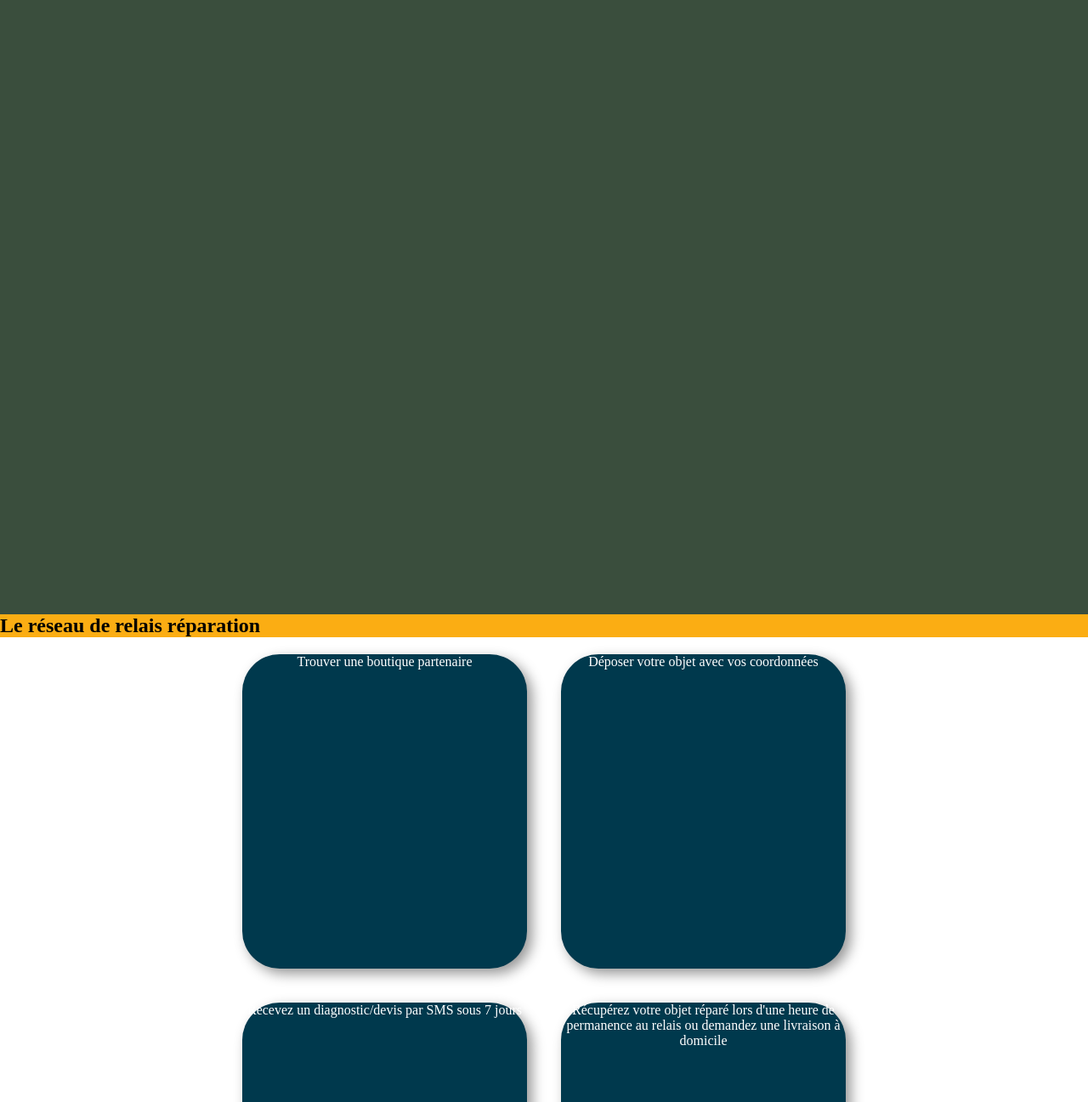
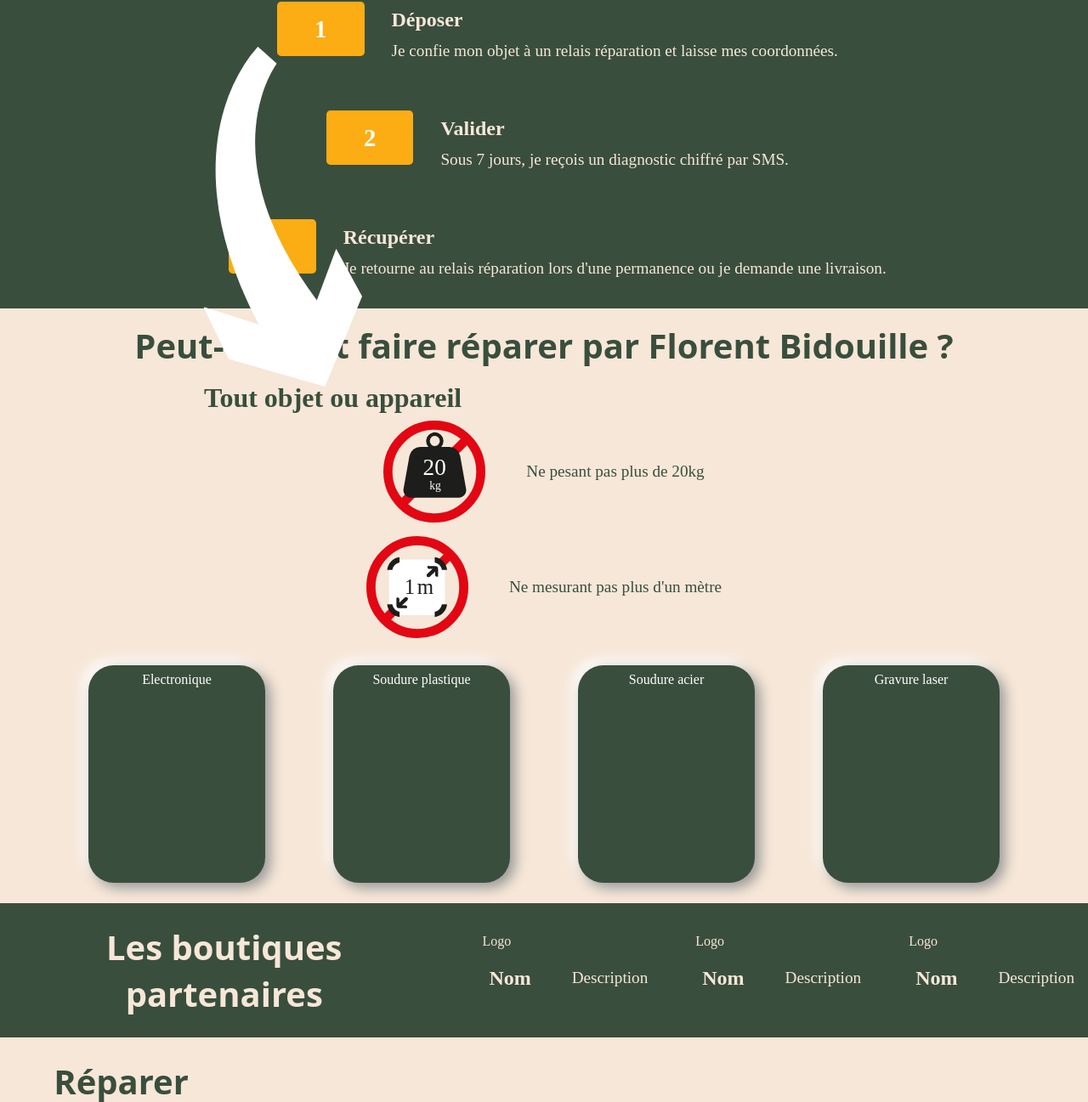
Before and after one commit to flodouille/siteinternet, a plain HTML site: page index.html in a window 1280 px wide. Shown: the part 345-1642 px from the top of the page at 85% size. Drawn offline with Linux system fonts and the light colour scheme; a web font is replaced by a local one.

Commit message:
Add files via upload

```diff
--- a/index.html
+++ b/index.html
@@ -11,54 +11,109 @@
 <body>
 
     <header>
-        <img src="logo.svg" alt="Logo du site">
+        <img src="SVG/logo.svg" alt="Logo du site">
             <ul>
                 <li>LES BOUTIQUES PARTENAIRES</li>
                 <li>A PROPOS</li>
                 <li>CONTACT</li>
             </ul>
     </header>
-    <div id="comment">
+    <div class="partie1">
         <h1>Le relais réparation, commment ça marche ?</h1>
+        <img src="SVG/fleche.svg" alt="flèche">
+        <li class="etape">
+            <span>1</span>
+                <div class="etape-texte">
+                <h3>Déposer</h3>
+                <p>
+                Je confie mon objet à un relais réparation et laisse mes coordonnées.
+                </p>
+                </div>
+            </li>
+             <li class="etape">
+                <span>2</span>
+                <div class="etape-texte">
+                    <h3>Valider</h3>
+                    <p>
+                    Sous 7 jours, je reçois un diagnostic chiffré par SMS.
+                    </p>
+                </div>
+            </li>
+            <li class="etape">
+                <span>3</span>
+                <div class="etape-texte">
+                    <h3>Récupérer</h3>
+                    <p>
+                    Je retourne au relais réparation lors d'une permanence ou je demande une livraison.
+                    </p>
+                </div>
+            </li>
     </div>
 
-    <section class="etapes">
-    <h2>Le réseau de relais réparation</h2>
-    <div id="blocs">
-        <div>Trouver une boutique partenaire</div>
-        <div>Déposer votre objet avec vos coordonnées</div>
+    <div class="partie2">
+        <h1>Peut-on tout faire réparer par Florent Bidouille ?</h1>
+        <section><h2>Tout objet ou appareil<h2></section>
+        <div>
+            <img src="SVG/poids.svg" alt="icon +20kg interdit">
+            <p>Ne pesant pas plus de 20kg</p>
+        </div>
+        <div>
+            <img src="SVG/largeur.svg" alt="icon largeur +1m interdit">
+            <p>Ne mesurant pas plus d'un mètre</p>
+        </div>
+        <div class="competences">
+        <div>Electronique</div>
+        <div>Soudure plastique</div>
+        <div>Soudure acier</div>
+        <div>Gravure laser</div>
     </div>
-    <div id="blocs">
-        <div>Recevez un diagnostic/devis par SMS sous 7 jours</div>
-        <div>Récupérez votre objet réparé lors d'une heure de permanence
-                au relais ou demandez une livraison à domicile</div>
+
+    <div class="partie3">
+        <h1>Les boutiques partenaires</h1>
+            <li class="partenaires">
+            <span>Logo</span>
+                <div class="boutique">
+                <h3>Nom</h3>
+                <p>
+                    Description
+                </p>
+                </div>
+            </li>
+             <li class="partenaires">
+                <span>Logo</span>
+                <div class="boutique">
+                    <h3>Nom</h3>
+                    <p>
+                        Description
+                    </p>
+                </div>
+            </li>
+            <li class="partenaires">
+                <span>Logo</span>
+                <div class="boutique">
+                    <h3>Nom</h3>
+                    <p>
+                        Description
+                    </p>
+                </div>
     </div>
-    </section>
-    <section>
-        <h2>
+
+    <div class="partie4">
+        <h1>Réparer pour moins jeter</h1>
+        <h2>Les objectifs</h2>
+        <p>Proposer une solution pour les objets qui ne sont généralement pas réparé</p>
+        <p>Un diagnostic gratuit et un prix en relation avec le prix du neuf</p>
+    </div>
+
+    <div class="partie5">
+        <h1>
             Me contacter :
-        </h2>
+        </h1>
         Tèl : 06 XX XX XX XX
         Courriel : contactAflorentbidouille.fr
-    </section>
-    <section>
-        <h2>
-            Pourquoi ?
-        </h2>
-        <p>
-            Après plusieurs années à travailler à la réduction des déchets,
-            j'ai constaté que trop d'objets du quotidien sont jetés en déchèterie sans
-            même avoir déterminé l'origine de la panne.
-            Parfois on ne veut pas prendre le temps ou on préfère acheter le dernier modèle,
-            mais pour les plus motivés est-ce qu'il existe une solution ?
-            Pour les gros électroménagers beaucoup de services existent,
-            mais pour le reste c'est souvent trop cher ou même impossible.
-            Passionné de réparation, j'ai alors décidé de me lancer pour tenter d'apporter
-            une solution au problème.
-        </p>
-    </section>
+    </div>
     <footer>
-    Codé et géré par <strong>Florent BESSON</strong> - 45 Chemin de la grande grange 25250 LIVRON-SUR-DROME - Hébergé via <a href="https://github.com/"><strong>GitHub</strong>
+    Bidouillé par <strong>Florent BESSON</strong> - 45 Chemin de la grande grange 26250 LIVRON-SUR-DROME - Hébergé via <a href="https://github.com/"><strong>GitHub</strong>
     </footer>
 </body>
 
--- a/style.css
+++ b/style.css
@@ -8,6 +8,7 @@
     }
 /* header:haut de page, footer:bas de page  */
     header {
+        z-index: 2;
         position: fixed;
         top: 0vh;
         left: 0vh;
@@ -31,13 +32,14 @@
         margin-right: 13vw;
         top: 22vh;
         display: flex;
+        gap: 20vh;
         justify-content: center;
         align-items: center;
         list-style-type: none;
     }
     header li {
-        padding-inline: 5vw;
-        margin-inline: 2vw;
+        white-space: nowrap; /* Empêche le texte de passer à la ligne suivante */
+        padding-inline: 3vw;
         text-align: center;
         font-size: 1.5rem;
         border-radius: 20px;
@@ -52,39 +54,91 @@
         box-shadow: inset 6px 6px 15px #969696,
                     inset -6px -6px 15px #ffffff;
     }
-    #comment {
-        padding-top: 5vh;
-        height: 100vh;
-        background-color: #3a4e3d;
-        color: #f6e7d8;
+    p{
+        font-size: 1.2rem;
     }
     h1 {
         text-align: center;
         font-family: "Alkatra", system-ui;
-        font-size: 50px;
+        font-size: 2.5rem;
+        padding: 1rem;
     }
     h2 {
+        margin-left: 30vh;
+        font-size: 2rem;
+    }
+    h3 {
+        font-size: 1.5rem;
+        margin-block: 0.8rem;
+    }
+    .partie1 {
+        height: 60vh;
+        background-color: #3a4e3d;
+        color: #f6e7d8;
+    }
+    .etape {
+        display: flex;
+        align-items: center;
+        justify-content: center;
+    }
+    .etape span {
+        width: 1.2vw;
+        height: 8vh;
+        margin: 2rem;
         background-color: rgb(251, 173, 19);
+        border-radius: 0.3rem;
+        color: white;
+        font-size: 1.8rem;
+        font-weight: bold;
+        display: flex;
+        align-items: center;
+        justify-content: center;
+        line-height: 48px;
+        min-width: 8vw;
     }
-    #blocs{
+    .partie1 img {
+        position: absolute;
+        z-index: 1;
+        top: 50vh;
+        left: 30vh;
+        height: 50vh;
+        z-index: 0;
+    }
+    .partie2 {
+        height: auto;
+        background-color: #f6e7d8;
+        color: #3a4e3d;
+    }
+    .partie2 img {
+        height: 15vh;
+    }
+    .partie2 div {
+        gap: 3rem;
+        padding: 0.5rem;
         display: flex;
+        align-items: center;
         justify-content: center;
-        align-items: center;
-        min-height: 400px;
+
     }
-    #blocs div {
+    .competences div {
+        display: inline;
         color: white;
-        border-radius: 44px;
-        height: 370px;
-        width: 335px;
-        background: rgb(0, 57, 77);
-        margin: 20px;
+        border-radius: 30px;
+        height: 30vh;
+        width: 15vw;
+        background: #3a4e3d;
+        margin: 2vh;
         text-align: center;
         box-shadow:  6px 6px 15px #969696,
         -6px -6px 15px #ffffff;
     }
+    .partie3 {
+        height: auto;
+        background-color: #3a4e3d;
+        color: #f6e7d8;
+    }
     footer {
-        background-color: rgb(0, 57, 77);
+        background-color: #3a4e3d;
         color: white;
         text-align: center;
         padding: 1.2em 0em;
```
Also changed, not shown: SVG/fleche.svg (added), SVG/largeur.svg (added), SVG/logo.svg (added), SVG/poids.svg (added).
